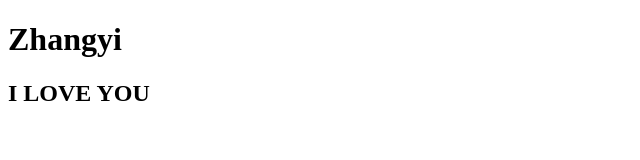
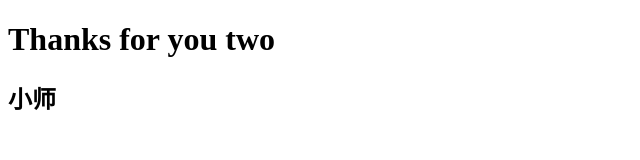
Before and after one commit to longbinyuankang/longbinyuankang.github.io, a plain HTML site: page index.html in a window 1280 px wide. Shown: the whole page, without its empty margins (0-640 px from the left). Drawn offline with Linux system fonts and the light colour scheme.

Commit message:
Update index.html

```diff
--- a/index.html
+++ b/index.html
@@ -4,7 +4,7 @@
   <title>hello</title>
 </head>
 <body>
-    <h1>Zhangyi</h1>
-    <h2>I LOVE YOU</h2>
+    <h1>Thanks for you two</h1>
+    <h2>小师</h2>
 </body>
 </html>
```
